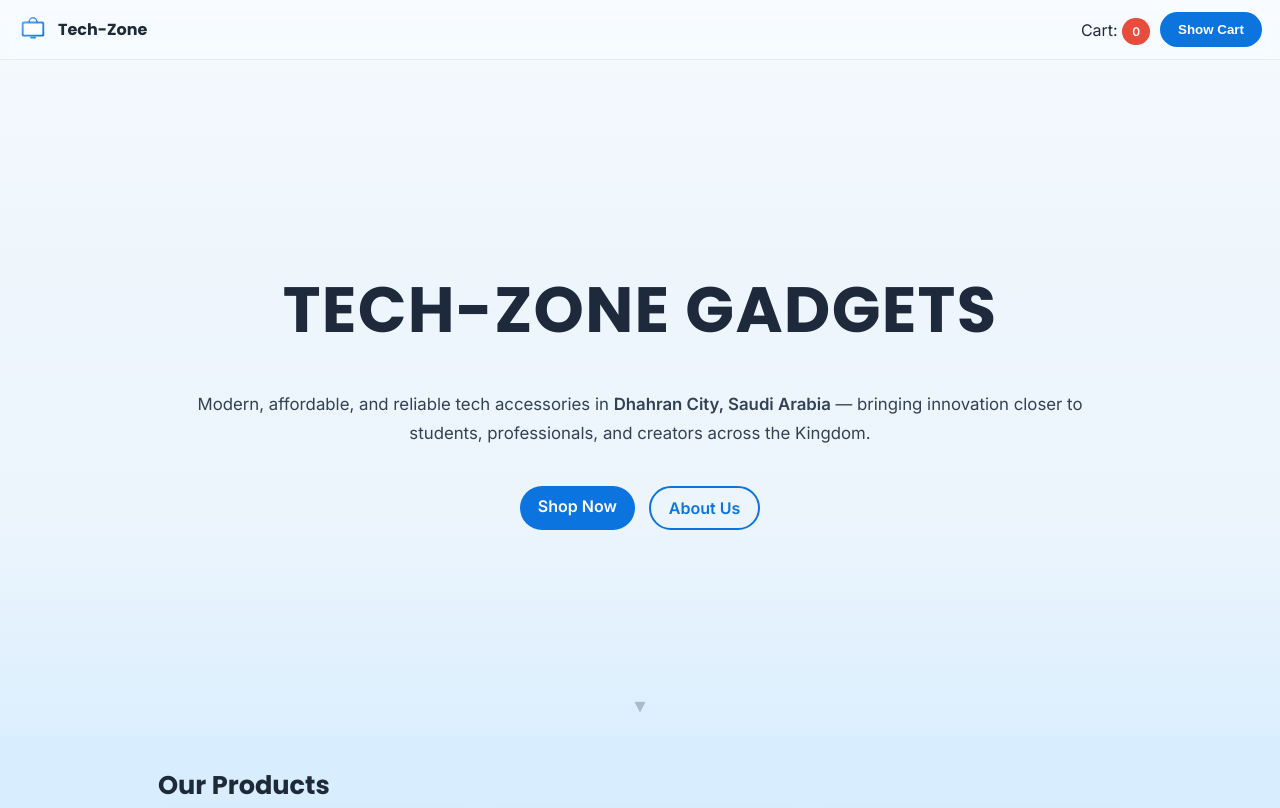
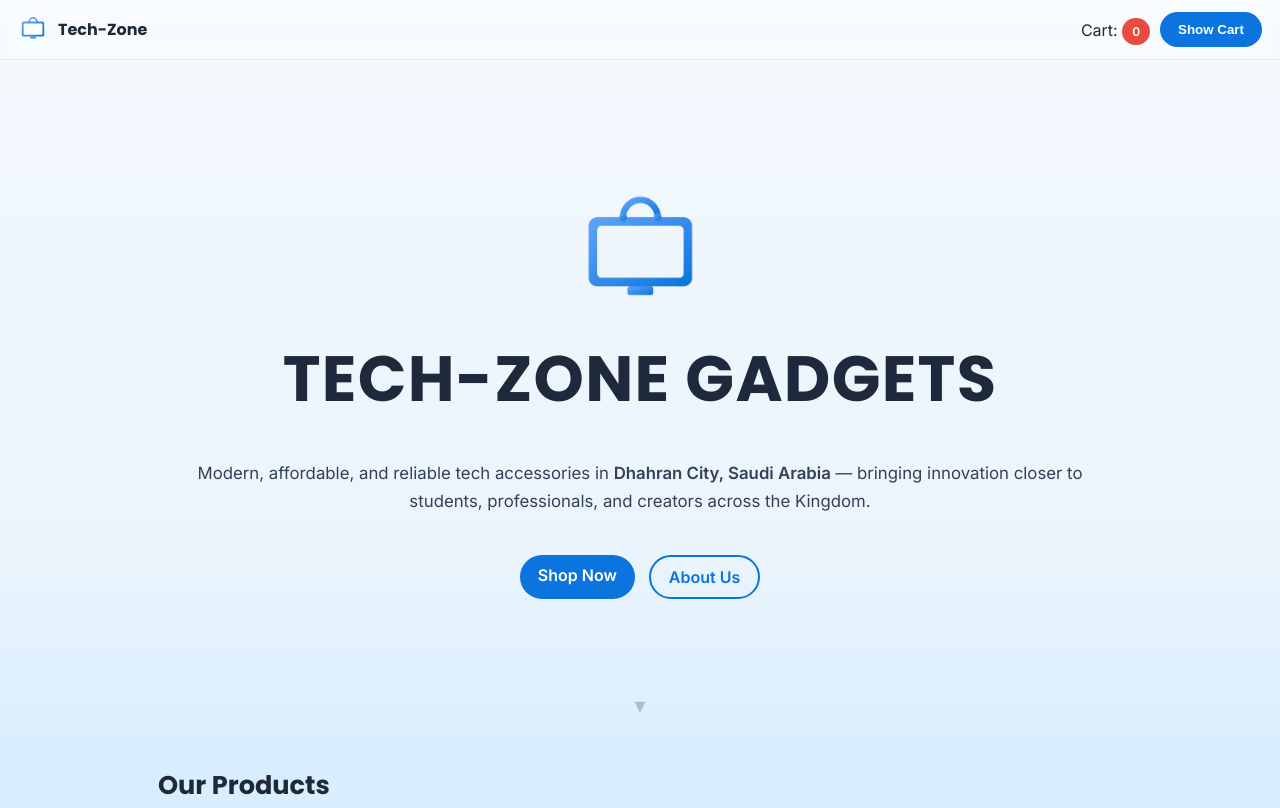
Before and after one commit to DanaAlzahid/tech-zone-site, a plain HTML site: page index.html in a window 1280 px wide. Shown: the top 808 px of the page. Drawn offline with Linux system fonts and the light colour scheme.

Commit message:
Update index.html

```diff
--- a/index.html
+++ b/index.html
@@ -97,8 +97,16 @@
 <!-- Hero -->
 <section id="top" class="hero">
   <div class="hero-inner">
+    <!-- Logo on top -->
+    <img src="images/techzone-logo.png" alt="Tech-Zone Logo"
+         style="width:110px;height:auto;margin-bottom:16px;">
+
     <h1 class="hero-title">TECH-ZONE GADGETS</h1>
-      <p class="hero-sub">Modern, affordable, and reliable tech accessories in <strong>Dhahran City, Saudi Arabia</strong> — bringing innovation closer to students, professionals, and creators across the Kingdom.</p>
+    <p class="hero-sub">
+      Modern, affordable, and reliable tech accessories in
+      <strong>Dhahran City, Saudi Arabia</strong> — bringing innovation closer
+      to students, professionals, and creators across the Kingdom.
+    </p>
     <div class="hero-cta">
       <a href="#products" class="btn">Shop Now</a>
       <a href="#about" class="btn ghost">About Us</a>
@@ -106,6 +114,7 @@
   </div>
   <div class="scroll-cue">▾</div>
 </section>
+
 
   <!-- Products -->
   <section id="products" class="wrap">
```
Lines whose indentation alone changed are shown as unchanged.
